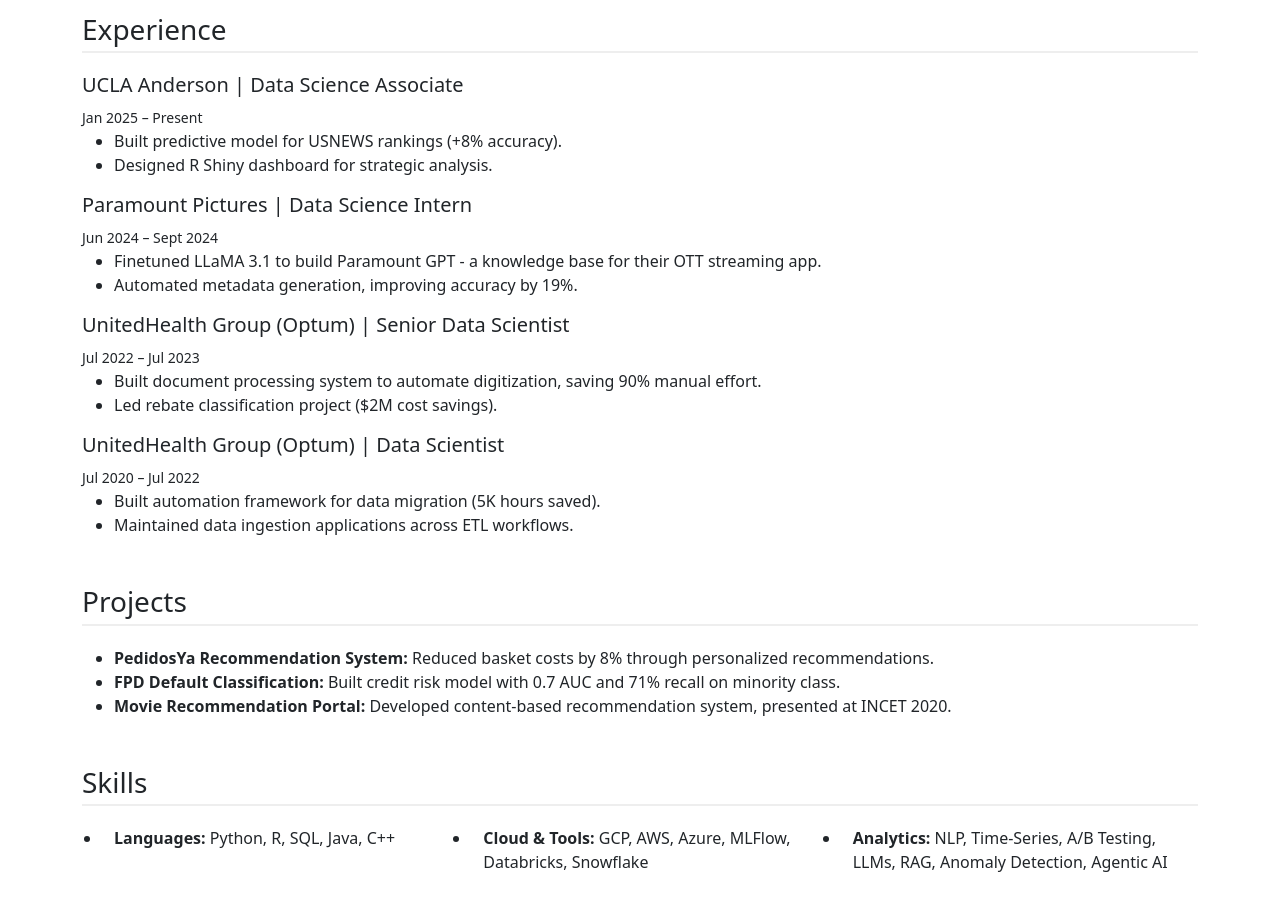
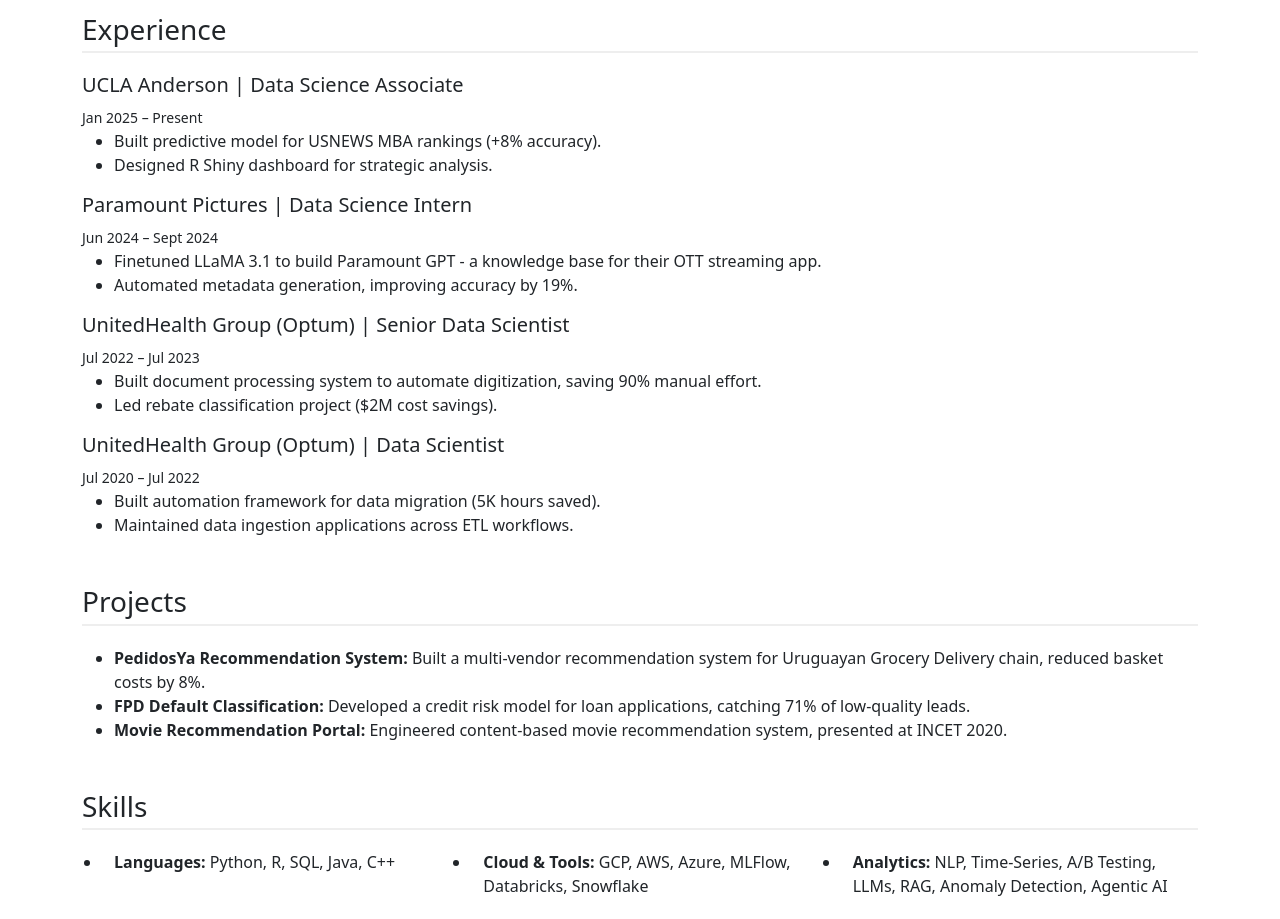
Before and after one commit to rujhan98/rujhan98.github.io, a plain HTML site: page index.html in a window 1280 px wide. Shown: the part 540-1459 px from the top of the page. Drawn offline with nearby package versions, Linux system fonts and the light colour scheme.

Commit message:
Update index.html

```diff
--- a/index.html
+++ b/index.html
@@ -48,7 +48,7 @@
       <h5>UCLA Anderson | Data Science Associate</h5>
       <small>Jan 2025 – Present</small>
       <ul>
-        <li>Built predictive model for USNEWS rankings (+8% accuracy).</li>
+        <li>Built predictive model for USNEWS MBA rankings (+8% accuracy).</li>
         <li>Designed R Shiny dashboard for strategic analysis.</li>
       </ul>
 
@@ -79,9 +79,9 @@
   <div class="mb-5">
     <h3 class="section-title">Projects</h3>
     <ul>
-      <li><strong>PedidosYa Recommendation System:</strong> Reduced basket costs by 8% through personalized recommendations.</li>
-      <li><strong>FPD Default Classification:</strong> Built credit risk model with 0.7 AUC and 71% recall on minority class.</li>
-      <li><strong>Movie Recommendation Portal:</strong> Developed content-based recommendation system, presented at INCET 2020.</li>
+      <li><strong>PedidosYa Recommendation System:</strong> Built a multi-vendor recommendation system for Uruguayan Grocery Delivery chain, reduced basket costs by 8%.</li>
+      <li><strong>FPD Default Classification:</strong> Developed a credit risk model for loan applications, catching 71% of low-quality leads.</li>
+      <li><strong>Movie Recommendation Portal:</strong> Engineered content-based movie recommendation system, presented at INCET 2020.</li>
     </ul>
   </div>
 
```
